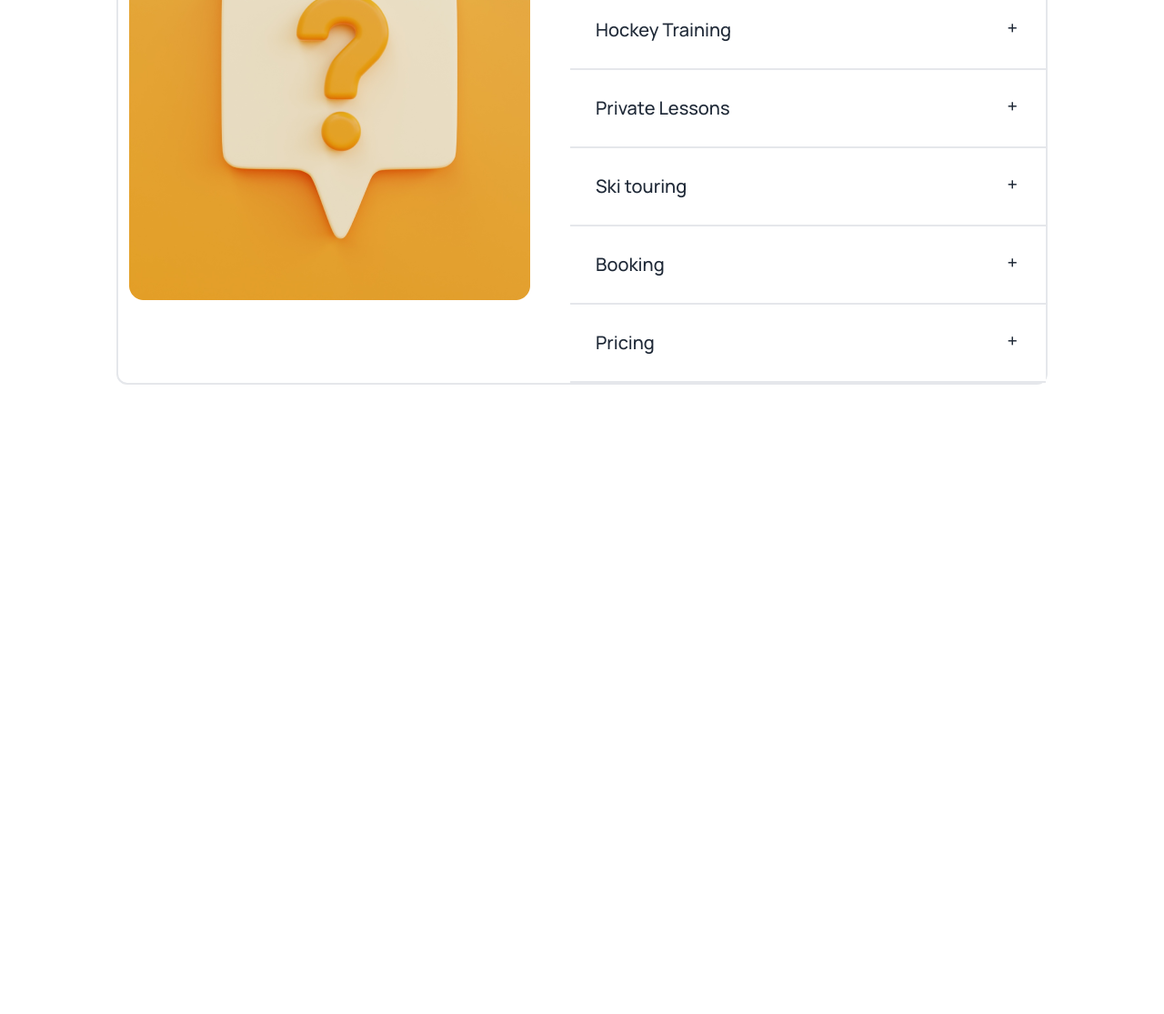
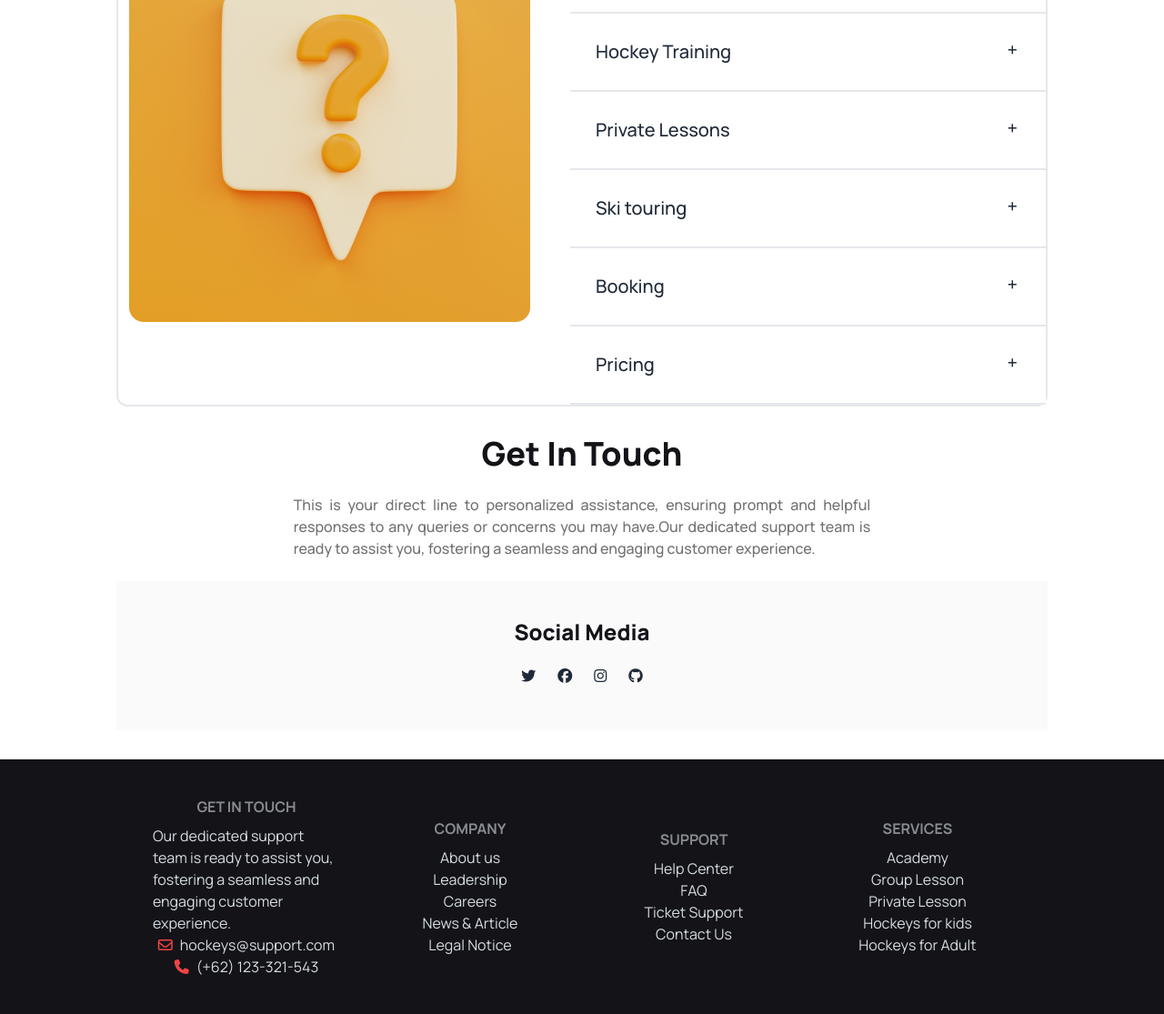
Before and after one commit to sujonifty/hockeys, a plain HTML site: page index.html in a window 1280 px wide. Shown: the part 2361-3476 px from the top of the page at 91% size. Before the commit the page ends 2816 px from the top, so only its background shows below. Drawn offline with nearby package versions, Linux system fonts and the light colour scheme.

Commit message:
Footer section completed

```diff
--- a/index.html
+++ b/index.html
@@ -5,6 +5,12 @@
     <meta charset="UTF-8">
     <meta name="viewport" content="width=device-width, initial-scale=1.0">
     <title>Hockeys Club</title>
+
+    <!-- Font Awesome icon CDN link  -->
+    <link rel="stylesheet" href="https://cdnjs.cloudflare.com/ajax/libs/font-awesome/6.5.1/css/all.min.css"
+        integrity="sha512-DTOQO9RWCH3ppGqcWaEA1BIZOC6xxalwEsw9c2QQeAIftl+Vegovlnee1c9QX4TctnWMn13TZye+giMm8e2LwA=="
+        crossorigin="anonymous" referrerpolicy="no-referrer" />
+
 
     <!-- Daisy CDN Link  -->
     <link href="https://cdn.jsdelivr.net/npm/daisyui@4.6.0/dist/full.min.css" rel="stylesheet" type="text/css" />
@@ -194,7 +200,7 @@
                 </div>
             </div>
         </section>
-
+        <!-- Our New Products -->
         <section class="my-8">
             <div class="space-y-6">
                 <h3 class="text-4xl text-color font-extrabold text-center">Our New Products</h3>
@@ -209,7 +215,8 @@
 
         </section>
 
-        <section class="my-8">
+        <!-- Clients Question -->
+        <section class="my-8 space-y-6">
             <div class="space-y-6">
                 <h3 class="text-4xl text-color font-extrabold text-center">Clients Question</h3>
                 <p class="font-medium text-[#13131899] text-justify px-6 lg:w-2/3 mx-auto">
@@ -319,7 +326,79 @@
             </div>
 
         </section>
+
+        <!-- Get In Touch -->
+        <section class="my-8 space-y-6">
+            <div class="space-y-6">
+                <h3 class="text-4xl text-color font-extrabold text-center">Get In Touch</h3>
+                <p class="font-medium text-[#13131899] text-justify px-6 lg:w-2/3 mx-auto">
+                    This is your direct line to personalized assistance, ensuring prompt and helpful responses
+                    to any queries or concerns you may have.Our dedicated support team is ready to assist you, fostering
+                    a seamless and engaging customer
+                    experience.
+                </p>
+            </div>
+            <div>
+                <!-- contact form  -->
+            </div>
+            <div class=" bg-[#13131805] p-10 text-center space-y-3">
+                <h3 class=" font-extrabold text-2xl text-color">Social Media</h3>
+                <div class="flex justify-center items-center ">
+                    <a href=""><i class="fa-brands fa-twitter p-3"></i></a>
+                    <a href=""><i class="fa-brands fa-facebook p-3"></i></a>
+                    <a href=""><i class="fa-brands fa-instagram p-3"></i></a>
+                    <a href=""><i class="fa-brands fa-github p-3"></i></a>
+
+                </div>
+            </div>
+        </section>
     </main>
+
+    <!-- footer section -->
+    <footer class=" bg-[#131318] text-neutral-content">
+        <div class="comtainer md:w-4/5 mx-auto gap-10 p-10 grid lg:grid-cols-4 justify-center items-center">
+            <nav class="flex flex-col justify-start items-center">
+                <header class="footer-title">Get In Touch</header>
+                <p>
+                    Our dedicated support team is ready to assist you, fostering a seamless and engaging customer
+                    experience.
+                </p>
+                <div class=" flex justify-center items-center space-x-2 ">
+                    <i class="fa-regular fa-envelope text-red-500"></i>
+                    <h4>hockeys@support.com</h4>
+                </div>
+                <div class="flex justify-center items-center space-x-2 ">
+                    <i class="fa-solid fa-phone text-red-500"></i>
+                    <h4>(+62) 123-321-543</h4>
+                </div>
+            </nav>
+            <nav class=" flex flex-col justify-start items-center">
+                <header class="footer-title">Company</header>
+                <a class="link link-hover">About us</a>
+                <a class="link link-hover">Leadership</a>
+                <a class="link link-hover">Careers</a>
+                <a class="link link-hover">News & Article</a>
+                <a class="link link-hover">Legal Notice</a>
+            </nav>
+            <nav class=" flex flex-col justify-start items-center">
+                <header class="footer-title">Support</header>
+                <a class="link link-hover">Help Center</a>
+                <a class="link link-hover">FAQ</a>
+                <a class="link link-hover">Ticket Support</a>
+                <a class="link link-hover">Contact Us</a>
+            </nav>
+            <nav class=" flex flex-col justify-start items-center">
+                <header class="footer-title">Services</header>
+                <a class="link link-hover">Academy</a>
+                <a class="link link-hover">Group Lesson</a>
+                <a class="link link-hover">Private Lesson</a>
+                <a class="link link-hover">Hockeys for kids</a>
+                <a class="link link-hover">Hockeys for Adult</a>
+            </nav>
+        </div>
+
+
+    </footer>
 </body>
 
 </html>
```
